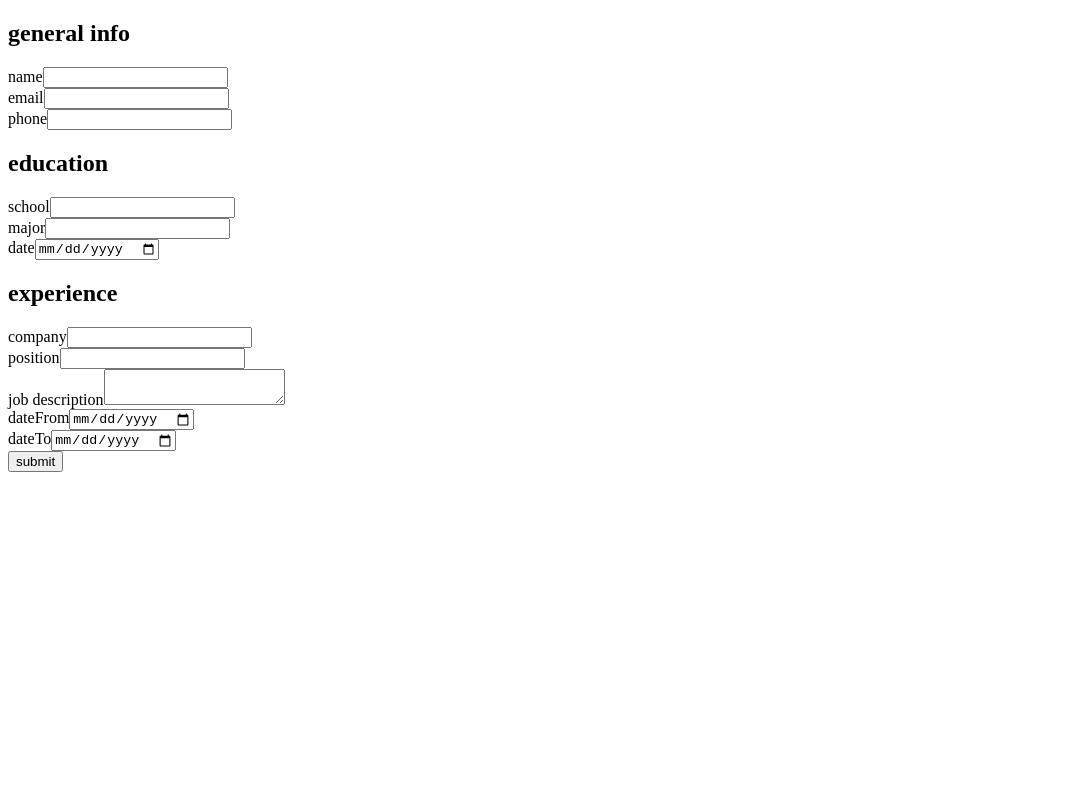
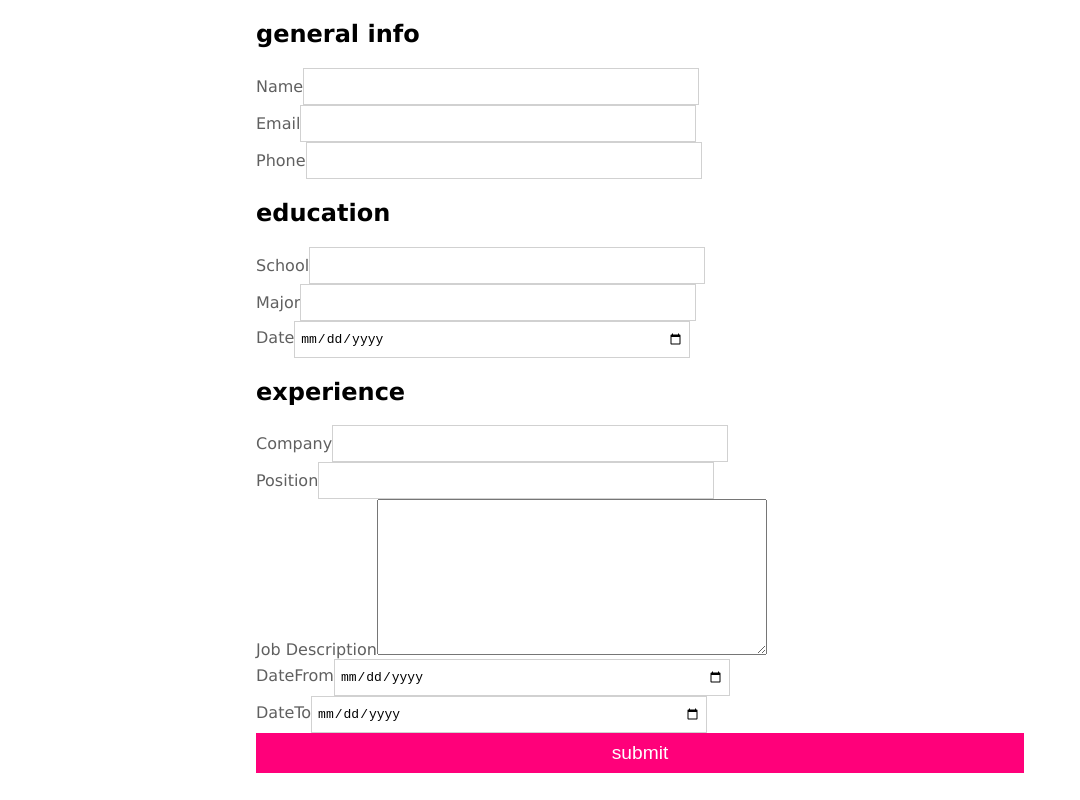
Before and after one commit to prosperitty/CV-project, a React (Create React App) app: page / in a window 1280 px wide. Shown: the whole page, without its empty margins (0-1080 px from the left). Built offline with nearby package versions, Linux system fonts and the light colour scheme.

Commit message:
styled form elements

```diff
--- a/src/styles/App.css
+++ b/src/styles/App.css
@@ -0,0 +1,60 @@
+body {
+  padding: 0;
+  margin: 0;
+  font-family: Verdana, Geneva, Tahoma, sans-serif;
+  font-size: 1em;
+}
+
+h3 {
+  color: #ff007a;
+  text-transform: capitalize;
+}
+
+form {
+  max-width: 768px;
+  padding: 0 20px;
+  margin: 0 auto;
+}
+
+label {
+  color: rgb(96, 96, 96);
+  text-transform: capitalize;
+}
+
+.input-container {
+  display: flex;
+  justify-content: space-between;
+  margin: 50px 0;
+}
+
+input {
+  height: 25px;
+  width: 50%;
+  padding: 5px 5px;
+
+  font-size: 1em;
+
+  border: 1px solid rgba(201, 201, 201, 0.839);
+}
+
+textarea {
+  height: 150px;
+  width: 50%;
+}
+
+button {
+  height: 40px;
+  width: 100%;
+
+
+  color: white;
+  font-size: 1.2em;
+
+  border: 0;
+  background-color: #ff007a;
+  cursor: pointer;
+}
+
+.btn-container {
+  text-align: center;
+}
```
